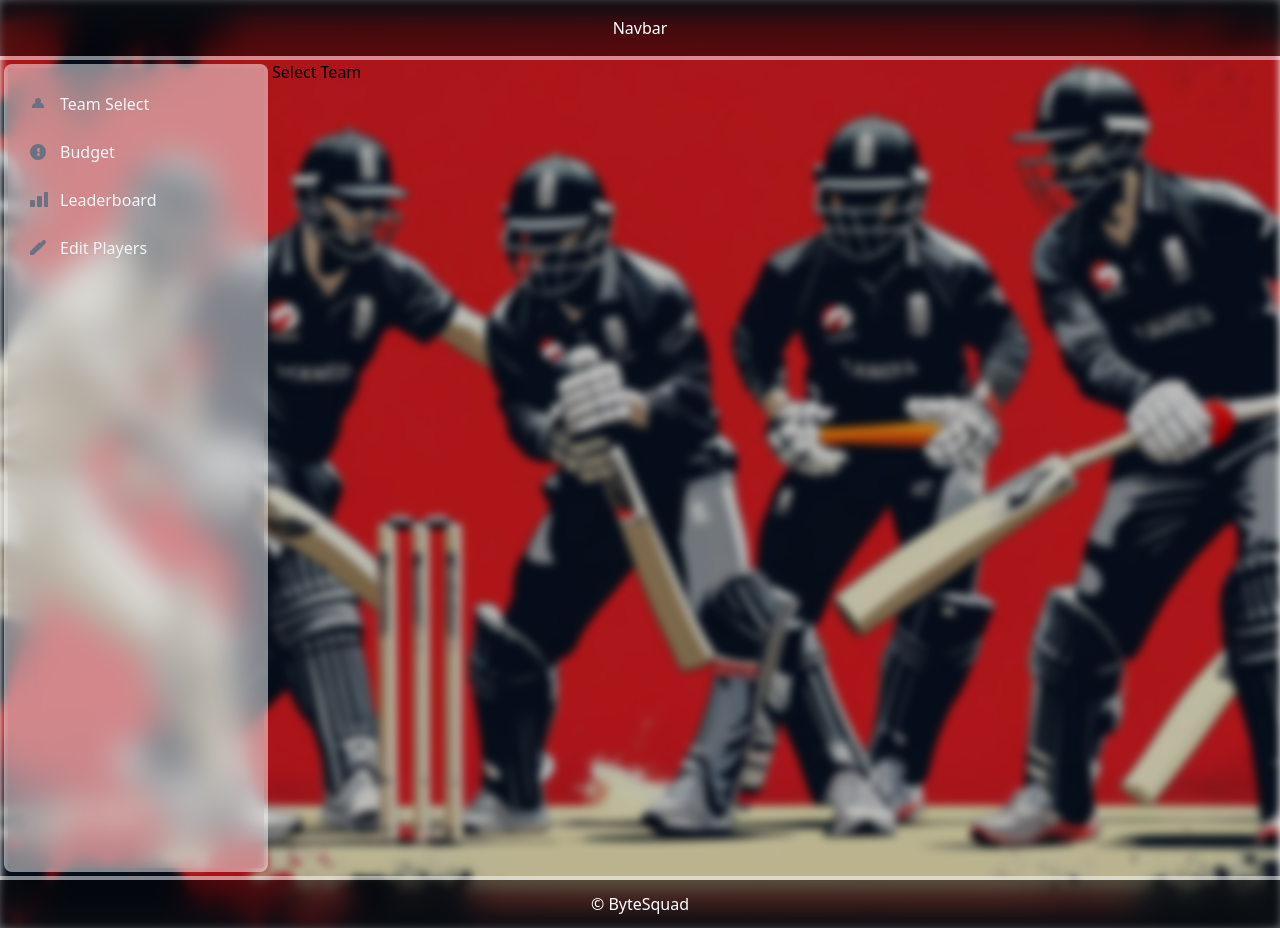
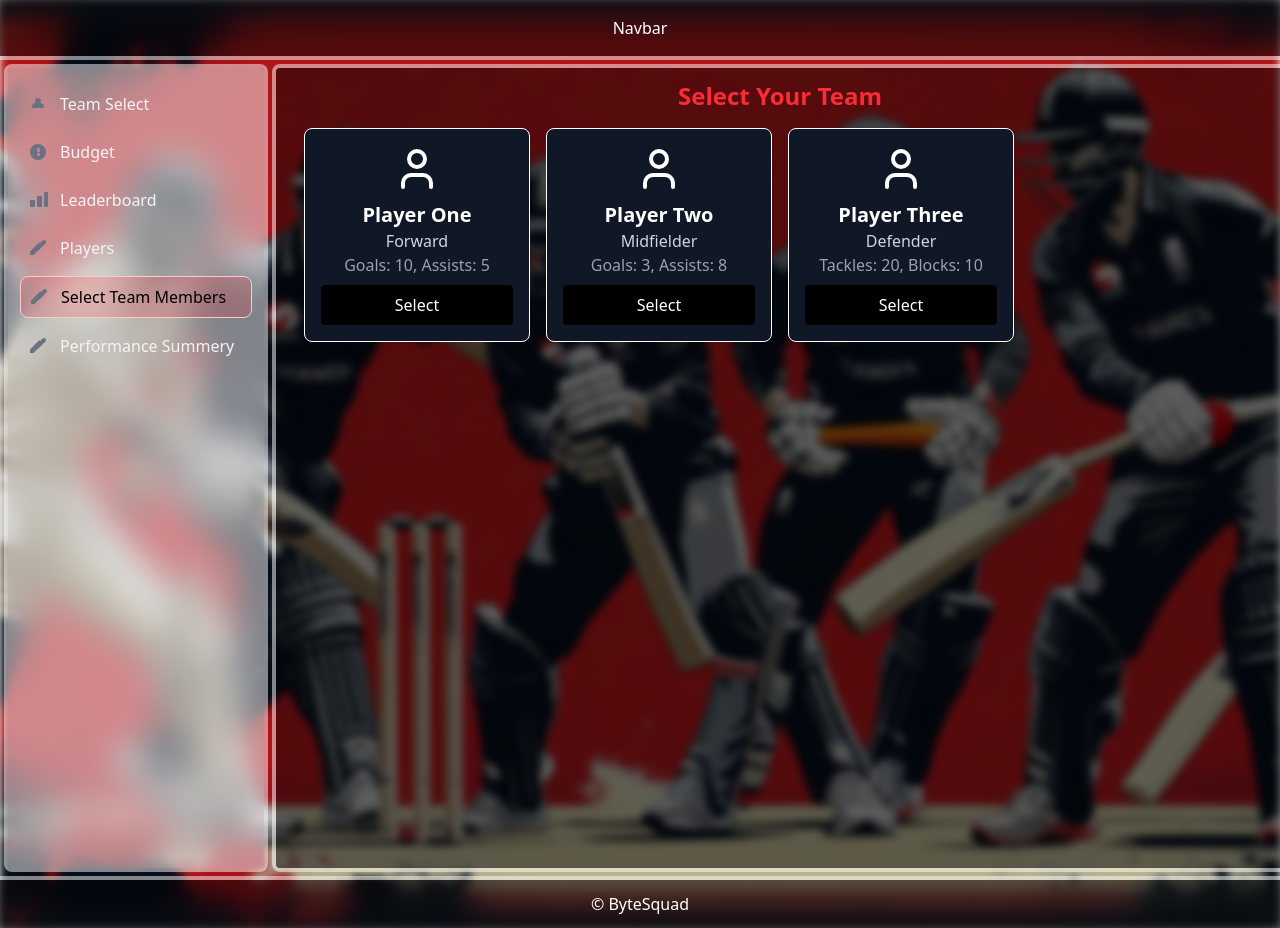
Before and after one commit to MoraByteSquad/SpiritX_ByteSquad_02, a React (Vite) app in the folder frontend/: page /selectTeam in a window 1280 px wide. Built offline with nearby package versions, Linux system fonts and the light colour scheme.

Commit message:
add pages

```diff
--- a/frontend/package.json
+++ b/frontend/package.json
@@ -10,16 +10,15 @@
     "preview": "vite preview"
   },
   "dependencies": {
-    "@hookform/resolvers": "^4.1.3",
-
     "@emotion/react": "^11.14.0",
     "@emotion/styled": "^11.14.0",
+    "@hookform/resolvers": "^4.1.3",
     "@mui/icons-material": "^6.4.7",
     "@mui/material": "^6.4.7",
-
     "@tailwindcss/vite": "^4.0.12",
     "axios": "^1.8.2",
     "dompurify": "^3.2.4",
+    "lucide-react": "^0.479.0",
     "react": "^19.0.0",
     "react-dom": "^19.0.0",
     "react-hook-form": "^7.54.2",
--- a/frontend/src/components/Sidebar.jsx
+++ b/frontend/src/components/Sidebar.jsx
@@ -91,7 +91,7 @@ export default function Sidebar() {
             </li>
             <li>
               <NavLink
-                to="/edit-players"
+                to="/players"
                 className={({ isActive }) =>
                   `flex items-center p-2 rounded-lg group ${
                     isActive
@@ -105,7 +105,45 @@ export default function Sidebar() {
                   <path d="M17.414 2.586a2 2 0 00-2.828 0L7 10.172V13h2.828l7.586-7.586a2 2 0 000-2.828z" />
                   <path fillRule="evenodd" d="M2 13.5V17h3.5l9.293-9.293-3.5-3.5L2 13.5z" clipRule="evenodd" />
                 </svg>
-                <span className="flex-1 ms-3 whitespace-nowrap">Edit Players</span>
+                <span className="flex-1 ms-3 whitespace-nowrap">Players</span>
+              </NavLink>
+            </li>
+            <li>
+              <NavLink
+                to="/selectTeam"
+                className={({ isActive }) =>
+                  `flex items-center p-2 rounded-lg group ${
+                    isActive
+                      ? "border bg-red-500/20 border-red-200 dark:border-red-800"
+                      : "text-gray-100 dark:text-white hover:bg-gray-100/50 dark:hover:bg-gray-700/50"
+                  }`
+                }
+              >
+                {/* Edit Players - Pencil Icon */}
+                <svg xmlns="http://www.w3.org/2000/svg" className="h-5 w-5 text-gray-500" viewBox="0 0 20 20" fill="currentColor">
+                  <path d="M17.414 2.586a2 2 0 00-2.828 0L7 10.172V13h2.828l7.586-7.586a2 2 0 000-2.828z" />
+                  <path fillRule="evenodd" d="M2 13.5V17h3.5l9.293-9.293-3.5-3.5L2 13.5z" clipRule="evenodd" />
+                </svg>
+                <span className="flex-1 ms-3 whitespace-nowrap">Select Team Members</span>
+              </NavLink>
+            </li>
+            <li>
+              <NavLink
+                to="/performanceSummery"
+                className={({ isActive }) =>
+                  `flex items-center p-2 rounded-lg group ${
+                    isActive
+                      ? "border bg-red-500/20 border-red-200 dark:border-red-800"
+                      : "text-gray-100 dark:text-white hover:bg-gray-100/50 dark:hover:bg-gray-700/50"
+                  }`
+                }
+              >
+                {/* Edit Players - Pencil Icon */}
+                <svg xmlns="http://www.w3.org/2000/svg" className="h-5 w-5 text-gray-500" viewBox="0 0 20 20" fill="currentColor">
+                  <path d="M17.414 2.586a2 2 0 00-2.828 0L7 10.172V13h2.828l7.586-7.586a2 2 0 000-2.828z" />
+                  <path fillRule="evenodd" d="M2 13.5V17h3.5l9.293-9.293-3.5-3.5L2 13.5z" clipRule="evenodd" />
+                </svg>
+                <span className="flex-1 ms-3 whitespace-nowrap">Performance Summery</span>
               </NavLink>
             </li>
           </ul>
--- a/frontend/src/pages/performanceSummery.jsx
+++ b/frontend/src/pages/performanceSummery.jsx
@@ -3,7 +3,7 @@ import { Card, CardContent, Typography, Grid, Box } from '@mui/material';
 import { ArrowUpward, SportsCricket } from '@mui/icons-material';
 import background from '../assets/wallpapers/2.jpg'; // Add your image path here
 
-const TournamentSummary = () => {
+const PerformanceSummery = () => {
   const [stats, setStats] = useState({
     totalRuns: 0,
     totalWickets: 0,
@@ -34,18 +34,7 @@ const TournamentSummary = () => {
       }}
     >
       <div
-        style={{
-          position: 'absolute',
-          top: 0,
-          left: 0,
-          width: '100%',
-          height: '100%',
-          backgroundImage: `url(${background})`,
-          backgroundSize: 'cover',
-          backgroundPosition: 'center',
-          opacity: 0.9, // Adjust the opacity here
-          zIndex: -1,
-        }}
+        className="bg-gradient-to-r from-maroon-600 py-24 sm:py-32"
       />
       <div className="w-full max-w-7xl p-4 sm:p-8" style={{ textAlign: 'center' }}>
         <Typography variant="h4" sx={{ color: 'orange', mb: 8 }}>
@@ -66,6 +55,12 @@ const TournamentSummary = () => {
                 display: 'flex',
                 justifyContent: 'center',
                 alignItems: 'center',
+                transition: 'all 0.3s ease',
+                '&:hover': {
+                  background: 'linear-gradient(to right, #C70039, #900000, #3A0000)',
+                  opacity: 0.8,
+                  boxShadow: 8,
+                },
               }}
             >
               <CardContent>
@@ -94,6 +89,12 @@ const TournamentSummary = () => {
                 display: 'flex',
                 justifyContent: 'center',
                 alignItems: 'center',
+                transition: 'all 0.3s ease',
+                '&:hover': {
+                  background: 'linear-gradient(to right, #C70039, #900000, #3A0000)',
+                  opacity: 0.8,
+                  boxShadow: 8,
+                },
               }}
             >
               <CardContent>
@@ -122,6 +123,12 @@ const TournamentSummary = () => {
                 display: 'flex',
                 justifyContent: 'center',
                 alignItems: 'center',
+                transition: 'all 0.3s ease',
+                '&:hover': {
+                  background: 'linear-gradient(to right, #C70039, #900000, #3A0000)',
+                  opacity: 0.8,
+                  boxShadow: 8,
+                },
               }}
             >
               <CardContent>
@@ -147,6 +154,12 @@ const TournamentSummary = () => {
                 display: 'flex',
                 justifyContent: 'center',
                 alignItems: 'center',
+                transition: 'all 0.3s ease',
+                '&:hover': {
+                  background: 'linear-gradient(to right, #C70039, #900000, #3A0000)',
+                  opacity: 0.8,
+                  boxShadow: 8,
+                },
               }}
             >
               <CardContent>
@@ -165,4 +178,4 @@ const TournamentSummary = () => {
   );
 };
 
-export default TournamentSummary;
+export default PerformanceSummery;
--- a/frontend/src/pages/players.jsx
+++ b/frontend/src/pages/players.jsx
@@ -32,7 +32,7 @@ const staticPlayers = [
   },
 ];
 
-const PlayerStats = () => {
+const Players = () => {
   const [players, setPlayers] = useState(staticPlayers);
   const [selectedPlayer, setSelectedPlayer] = useState(null);
   const [isAdmin, setIsAdmin] = useState(true);
@@ -82,12 +82,8 @@ const PlayerStats = () => {
 
   return (
     <div
-      className="bg-black text-white min-h-screen p-6"
-      style={{
-        backgroundImage: `url(${backgroundImage})`, // Use the imported image here
-        backgroundSize: "cover",
-        backgroundPosition: "center",
-      }}
+      className="bg-black/50 text-white p-3 my-2 ml-1 mr-2 ring-4 ring-white/50 rounded-sm h-screen flex-col items-center "
+
     >
       <h1 className="text-3xl text-red-600 font-bold mb-4">Player Stats</h1>
 
@@ -221,7 +217,8 @@ const PlayerStats = () => {
         </div>
       )}
     </div>
+
   );
 };
 
-export default PlayerStats;
+export default Players;
--- a/frontend/src/pages/selectTeam.jsx
+++ b/frontend/src/pages/selectTeam.jsx
@@ -1,9 +1,44 @@
-import React from 'react'
+import React, { useState } from 'react';
+import { User } from 'lucide-react';
+
+const players = [
+  { id: 1, name: 'Player One', position: 'Forward', stats: 'Goals: 10, Assists: 5', selected: false },
+  { id: 2, name: 'Player Two', position: 'Midfielder', stats: 'Goals: 3, Assists: 8', selected: false },
+  { id: 3, name: 'Player Three', position: 'Defender', stats: 'Tackles: 20, Blocks: 10', selected: false },
+];
+
 function SelectTeam() {
+  const [team, setTeam] = useState(players);
+
+  const toggleSelection = (id) => {
+    setTeam(team.map(player => player.id === id ? { ...player, selected: !player.selected } : player));
+  };
+
   return (
-    <div>
-      <h1>Select Team</h1>
+    <div className="bg-black/50 text-white p-3 my-2 ml-1 mr-2 ring-4 ring-white/50 rounded-sm min-h-screen flex flex-col items-center overflow-auto w-full">
+      <h1 className="text-2xl font-bold mb-4 text-red-500 text-center">Select Your Team</h1>
+      <div className="grid grid-cols-1 sm:grid-cols-2 md:grid-cols-3 lg:grid-cols-4 gap-4 w-full max-w-6xl px-4">
+        {team.map(player => (
+          <div
+            key={player.id}
+            className={`p-4 border rounded-lg cursor-pointer transition-all flex flex-col items-center text-center
+              ${player.selected ? 'bg-gradient-to-r from-red-800 via-maroon-700 to-black' : 'bg-gray-900'}
+              hover:bg-red-600 w-full max-w-xs mx-auto`}
+            onClick={() => toggleSelection(player.id)}
+          >
+            <User className="w-12 h-12 text-white mb-2" />
+            <h2 className="text-xl font-bold">{player.name}</h2>
+            <p className="text-gray-300">{player.position}</p>
+            <p className="text-gray-400">{player.stats}</p>
+            <button className={`mt-2 px-4 py-2 rounded text-white transition-all w-full
+              ${player.selected ? 'bg-red-700' : 'bg-black hover:bg-gray-700'}`}>
+              {player.selected ? 'Selected' : 'Select'}
+            </button>
+          </div>
+        ))}
+      </div>
     </div>
-  )
+  );
 }
-export default SelectTeam
+
+export default SelectTeam;
--- a/frontend/src/pages/team.jsx
+++ b/frontend/src/pages/team.jsx
@@ -1,10 +1,74 @@
-// should display total points only when the team is complete
-import React from 'react'
-function Team() {
-    return (
-        <div >
-        <h1>Team</h1>
+import React, { useState } from 'react';
+import { User } from 'lucide-react';
+
+const players = [
+  {
+    id: 1,
+    name: 'Player One',
+    role: 'Batsman',
+    stats: 'Runs: 500, Average: 40.0',
+    selected: true,
+  },
+  {
+    id: 2,
+    name: 'Player Two',
+    role: 'Bowler',
+    stats: 'Wickets: 20, Economy: 5.0',
+    selected: false,
+  },
+  {
+    id: 3,
+    name: 'Player Three',
+    role: 'All-Rounder',
+    stats: 'Runs: 300, Wickets: 15',
+    selected: true,
+  },
+  {
+    id: 4,
+    name: 'Player Four',
+    role: 'Wicketkeeper',
+    stats: 'Catches: 50, Stumpings: 10',
+    selected: false,
+  },
+];
+
+export default function TeamPage() {
+  // Filter out only the selected players
+  const selectedPlayers = players.filter(player => player.selected);
+
+  return (
+    <div className="bg-gradient-to-r from-maroon-600 py-24 sm:py-32">
+      <div className="mx-auto grid max-w-7xl gap-20 px-6 lg:px-8 xl:grid-cols-3">
+        <div className="max-w-xl">
+          <h2 className="text-3xl font-semibold tracking-tight text-white sm:text-4xl">
+            Meet Your Selected Players
+          </h2>
+          <p className="mt-6 text-lg text-gray-200">
+            These are the players you've selected for your team! They bring their best skills to the game.
+          </p>
         </div>
-    )
-    }
-export default Team
+        {/* Display selected players or "No Player Added" message */}
+        {selectedPlayers.length > 0 ? (
+          <ul role="list" className="grid gap-x-8 gap-y-12 sm:grid-cols-2 sm:gap-y-16 xl:col-span-2">
+            {selectedPlayers.map((player) => (
+              <li key={player.id}>
+                <div className="flex items-center gap-x-6 p-4 bg-black/60 rounded-lg hover:bg-black/80 transition-all">
+                  <div className="w-16 h-16 bg-maroon-500 rounded-full flex justify-center items-center">
+                    <User className="w-10 h-10 text-white" />
+                  </div>
+                  <div>
+                    <h3 className="text-base font-semibold tracking-tight text-white">{player.name}</h3>
+                    <p className="text-sm font-semibold text-red-500">{player.role}</p>
+                    <p className="text-xs text-gray-300">{player.stats}</p>
+                  </div>
+                </div>
+              </li>
+            ))}
+          </ul>
+        ) : (
+          <p className="text-center text-lg text-gray-200">No Player Added</p>
+        )}
+      </div>
+    </div>
+  );
+}
```
Also changed, not shown: frontend/src/api/team.js (added), 1 other file (tests, documents, lock files or other folders).
